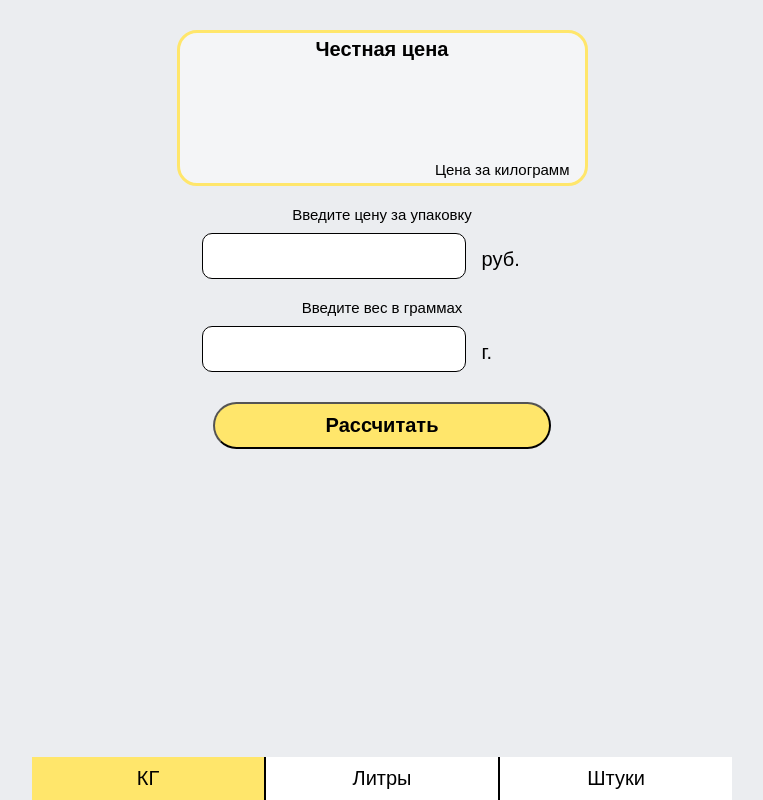
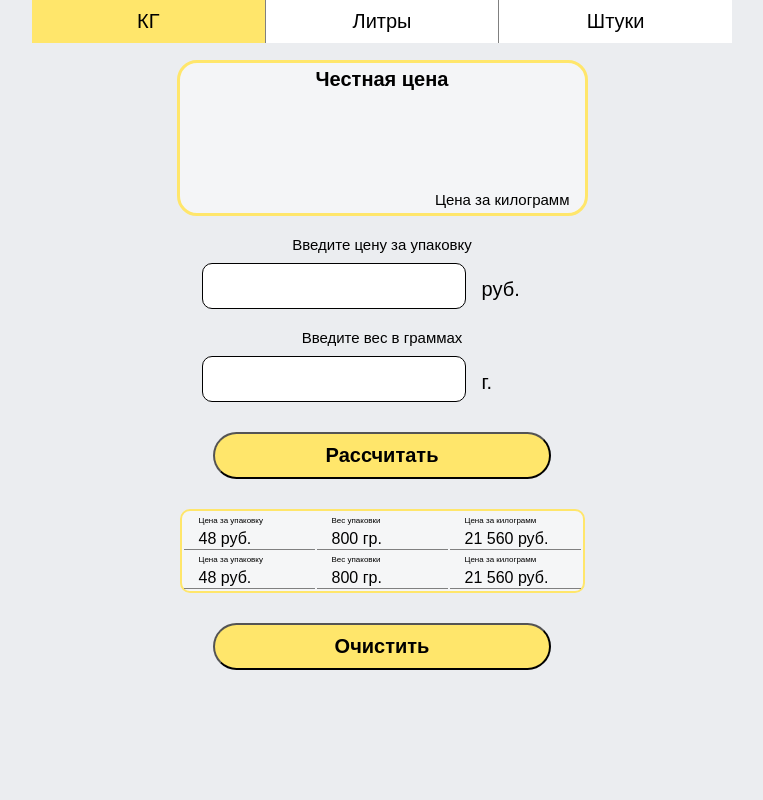
Before and after one commit to StichSixTwoSix/realprice, a plain HTML site: page public_html/index.html in a window 1280 px wide. Shown: the whole page, without its empty margins (258-1021 px from the left). Drawn offline with Linux system fonts and the light colour scheme.

Commit message:
Edit disign

```diff
--- a/public_html/css.css
+++ b/public_html/css.css
@@ -18,10 +18,39 @@ input[type="number"]:focus {
     appearance: none;
     -moz-appearance: textfield;
 }
+.header {
+    position: fixed;
+    width: 100%;
+    top: 0;
+    right: 0;
+    left: 0;
+    display: flex;
+    justify-content: space-between;
+    margin: 0 10px;
+    max-width: 700px;
+    margin: 0 auto;
+}
 
+a {
+    text-decoration: none;
+    color: black;
+}
+
+.links {
+    width: 33.3%;
+    text-align: center;
+    background-color: #FFF;
+    padding: 10px 0;
+    font-size: 20px;
+    color: #000;
+}
+
+.active {
+    background-color: #ffe66b
+}
 .main {
     width: 100%;
-    margin-top: 20px;
+    margin-top: 50px;
     display: flex;
     flex-direction: column;
     justify-content: space-evenly;
@@ -108,33 +137,24 @@ input[type="number"]:focus {
     color: #000;
 }
 
-.footer {
-    position: fixed;
-    width: 100%;
-    bottom: 0;
-    right: 0;
-    left: 0;
-    display: flex;
-    justify-content: space-between;
-    margin: 0 10px;
-    max-width: 700px;
-    margin: 0 auto;
+.log-block {
+    border: 2px solid #ffe66b;
+    background-color: #FFFFFF80;
+    border-radius: 10px;
+    width: 90%;
+    margin: 10px auto;
 }
 
-a {
-    text-decoration: none;
-    color: black;
+.log-block td {
+    width: 33%;
+    padding-left: 15px;
+    font-size: 16px;
+    border-bottom: 1px solid gray;
 }
 
-.links {
-    width: 33.3%;
-    text-align: center;
-    background-color: #FFF;
-    padding: 10px 0;
-    font-size: 20px;
-    color: #000;
+.log-title {
+    color: #000000;
+    font-size: 8px;
+    padding-bottom: 5px;
+    padding-top: 2px;
 }
-
-.active {
-    background-color: #ffe66b
-}
--- a/public_html/index.html
+++ b/public_html/index.html
@@ -29,6 +29,12 @@
     </noscript>
     <!-- /Top.Mail.Ru counter -->
 
+    <header class="header">
+        <a href="./index.html" class="links active">КГ</a>
+        <a href="./ml.html" class="links" style="border-left: 1px solid gray;
+            border-right: 1px solid gray;">Литры</a>
+        <a href="./item.html" class="links">Штуки</a>
+    </header>
 
     <main class="main">
 
@@ -54,13 +60,21 @@
         <button class="but-real" type="button" onclick="realprice()">Рассчитать</button>
 
         </div>
+        <table class="log-block">
+                <tr>
+                    <td><div class="log-title">Цена за упаковку</div>48 руб.</td>
+                    <td><div class="log-title">Вес упаковки</div>800 гр.</td>
+                    <td><div class="log-title">Цена за килограмм</div>21 560 руб.</td>
+                </tr>
+                <tr>
+                    <td><div class="log-title">Цена за упаковку</div>48 руб.</td>
+                    <td><div class="log-title">Вес упаковки</div>800 гр.</td>
+                    <td><div class="log-title">Цена за килограмм</div>21 560 руб.</td>
+                </tr>
+        </table>
+        <button class="but-real" type="reset" onclick="realprice()">Очистить</button>
     </main>
-    <footer class="footer">
-        <a href="./index.html" class="links active">КГ</a>
-        <a href="./ml.html" class="links" style="border-left: 2px solid black;
-        border-right: 2px solid black;">Литры</a>
-        <a href="./item.html" class="links">Штуки</a>
-    </footer>
+
 </body>
 
 </html>
```
